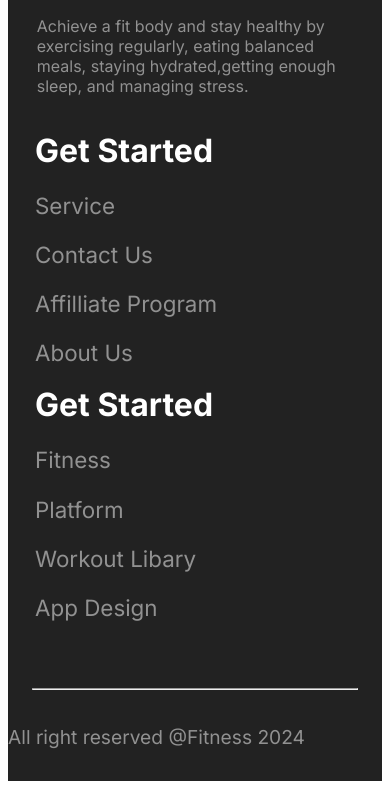
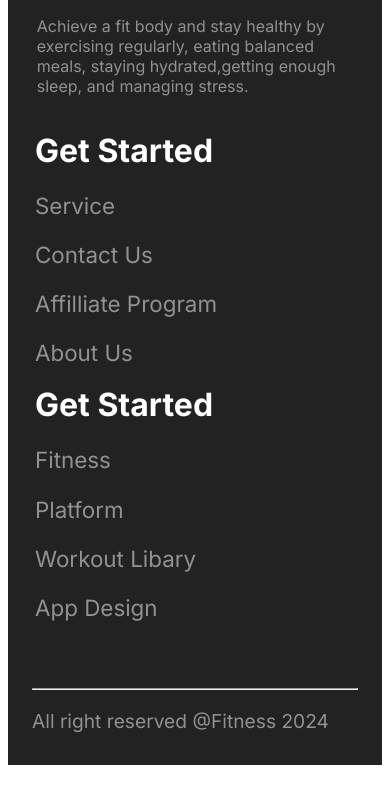
Before and after one commit to anto-das/P-Hero-Assignment-2, a plain HTML site: page index.html in a window 390 px wide. Shown: the part 5528-6328 px from the top of the page. Drawn offline with Linux system fonts and the light colour scheme; a web font is replaced by a local one.

Commit message:
last-push

```diff
--- a/media.css
+++ b/media.css
@@ -165,6 +165,8 @@
         margin-top: 4rem;
     }
     .last-touch{
+        margin-left: 1.5rem;
+        padding-top: 0rem;
         text-align: left;
     }
 }
```
